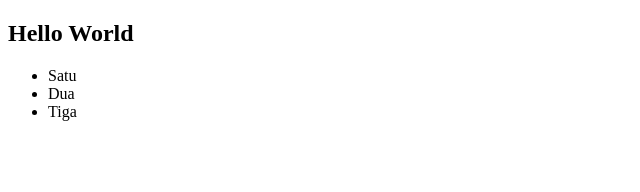
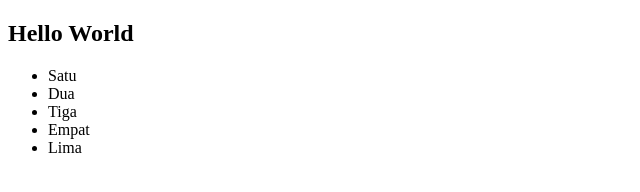
Before and after one commit to arlivanurr/project-repo, a plain HTML site: page index.html in a window 1280 px wide. Shown: the whole page, without its empty margins (0-640 px from the left). Drawn offline with Linux system fonts and the light colour scheme.

Commit message:
menambah isi list

```diff
--- a/index.html
+++ b/index.html
@@ -11,6 +11,8 @@
         <li>Satu</li>
         <li>Dua</li>
         <li>Tiga</li>
+        <li>Empat</li>
+        <li>Lima</li>
     </ul>
 </body>
 </html>
```
